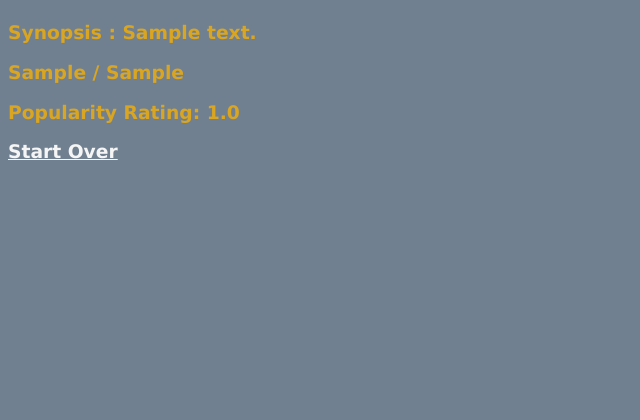
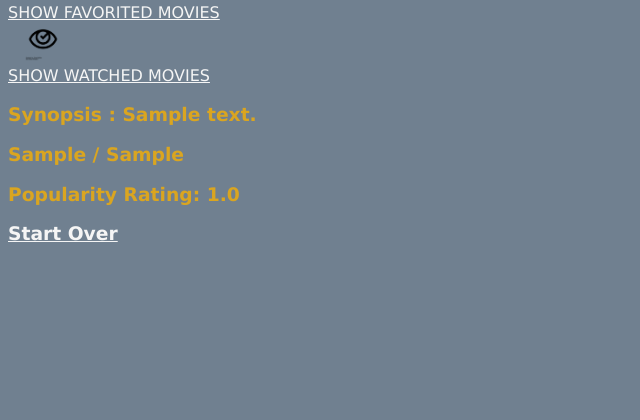
Before and after one commit to jeffng5/Movie_Recommender, a Flask app: page /1 in a window 1280 px wide. Shown: the part 334-754 px from the top of the page, without its empty margins (0-640 px from the left). Run offline with Flask 2, Linux system fonts and the light colour scheme; the visitor is signed in with stand-in values (Sample User, id 1); tables that the repository leaves empty hold one stand-in row (values such as "Sample post").

Commit message:
almost finished minute details

```diff
--- a/app.py
+++ b/app.py
@@ -1,4 +1,4 @@
-from flask import Flask, render_template, request, flash, redirect, session
+from flask import Flask, render_template, request, flash, redirect, session, jsonify
 # from flask_session import Session
 # from flask_debugtoolbar import DebugToolbarExtension
 from sqlalchemy.exc import IntegrityError
@@ -90,14 +90,25 @@ def intro():
     identify = User.query.filter_by(id=id).first()
     return render_template('intro.html', identify=identify)
 
+from sqlalchemy.orm import class_mapper
 
-@app.route('/search', methods=['GET', 'POST'])
+def to_dict(model):
+    columns = [c.key for c in class_mapper(model.__class__).columns]
+    return dict((c, getattr(model, c)) for c in columns)
+
+@app.route('/search', methods=['GET','POST'])
 def search_movie():
+    # jsonFav= Favorite.query.filter(Favorite.user_id == session['user_id']).all()
+    # result_dict =[to_dict(r) for r in jsonFav]
+    # json_result = json.dumps(result_dict)
+
     form = MovieForm()
     if form.validate_on_submit():
+
+        watched_movies = Movie.query.filter(Movie.id==Watched.movie_id, Watched.user_id==session['user_id']).all()
+        favorited_movies = Movie.query.filter(Movie.id==Favorite.movie_id, Watched.user_id==session['user_id']).all()
         term = form.title.data
         list_of_movies = Movie.query.filter(Movie.title.ilike("%" + term + "%")).order_by(Movie.popularity.desc())
-
         u_id= session['user_id']
 
 
@@ -105,9 +116,11 @@ def search_movie():
         # db.session.add(favorite)
         # db.session.commit()
 
-        return render_template("select.html", list_of_movies= list_of_movies)
+        return render_template("select.html", list_of_movies= list_of_movies, favorited_movies= favorited_movies, watched_movies= watched_movies)
     else:
         return render_template("search.html", form = form)
+
+
 
 
 @app.route('/catalog', methods=['GET', 'POST'])
@@ -258,4 +271,48 @@ def unfavorite_movie():
         Favorite.query.filter(Favorite.movie_id == movie_id, Favorite.user_id == user_id).delete()
         db.session.commit()
 
-    return render_template("select.html", item=item )
+    return render_template("movie_details.html", item=item )
+
+
+@app.route("/post-to-unwatched", methods=['POST'])
+def unwatch_movie():
+    data = request.get_json(force=True)
+    item = data['movie_id']
+
+    if item:
+        user_id = session['user_id']
+        movie_id=item
+        print(item)
+        Watched.query.filter(Watched.movie_id == movie_id, Watched.user_id == user_id).delete()
+        db.session.commit()
+
+    return render_template("movie_details.html")
+
+@app.route("/post-to-watched", methods=['POST'])
+def watch_movie():
+    data = request.get_json(force=True)
+
+    item = data['movie_id']
+    print(item)
+    if item:
+        user_id = session['user_id']
+        movie_w = item
+
+        watched_movie=Watched(user_id = user_id, movie_id = movie_w)
+        db.session.add(watched_movie)
+        db.session.commit()
+
+    return render_template('movie_details.html')
+
+
+@app.route('/favorited')
+def get_favorited():
+    favorited_movies = Movie.query.filter(Movie.id==Favorite.movie_id, Watched.user_id==session['user_id']).all()
+    return render_template('favorited.html', favorited_movies=favorited_movies)
+
+
+
+@app.route('/watched')
+def get_watched():
+    watched_movies = Movie.query.filter(Movie.id==Watched.movie_id, Watched.user_id==session['user_id']).all()
+    return render_template('watched.html', watched_movies=watched_movies)
--- a/static/icon-listing.js
+++ b/static/icon-listing.js
@@ -1,20 +1,15 @@
-// adding favorite movie to Favorite table
 
-//favorite button
-let button = document.querySelector('img.favorited-movie')
-console.log(button)
-//content of favorite button -- movie_id
 let m_id = document.getElementsByTagName('h3')[0].id
 // let fav= document.getElementById('favorite')
 // console.log(fav)
-console.log(m_id)
+
 
 // const axios= require('axios')
 
 // let data ={'movie_id':m_id}
 
 function fillIcon(){
-// document.getElementsByClassName("favorited-movie").id="unfavorited"
+
 let ele= document.getElementsByTagName("img")[1]
 console.log(ele)
 ele.src = "../static/images/liked.png"
@@ -22,35 +17,9 @@ ele.id= 'unfavorite'
 
 }
 
-function laggard(){
-let ele1 = document.getElementsByTagName("img")[1]
-}
-
-
-//unfavorite
-
-//axios POST request to Flask backend to delete Favorite from db
-
-// let delete_m_id = document.getElementById('title-detail').href
-// let delete_fav = document.getElementById('unfavorite')
-// let data1= {
-//     'movieId': m_id.toString.slice(22, ), "image1": delete_fav.toString()
-// }
-
-// bttn= document.getElementById('unfavorite')
-
-// bttn.addEventListener("click", function(){try {unfillIcon()}
-// catch{err}
 
 
 
-    // .catch(function (error){
-    // console.log(error)
-
-    // })
-    // console.log(response2.data)
-    // console.log(image)
-    // }
 
 function unfillIcon() {
         let ele2= document.getElementsByTagName("img")[1]
@@ -63,32 +32,15 @@ async function deleteFavorite(){
 
     let response2 = await axios.post("http://127.0.0.1:5000/post-to-unfavorites", {'movie_id' : m_id})
         console.log(response2)}
-// button.addEventListener('dblclick', function(){ deleteFavorite(); unfillIcon()})
 
-// function unfavoriteIcon(){
-// button.innerHTML = '<img class="favorited-movie-grid" id="unfavorite" src="../static/images/favorited.png" height="25" width="25">'
-// }
-
-//axios POST request to Flask backend so that it can store to Favorite db
-
-//}
-
-
-// })
 
 async function postFavorite(){
     let resp = await axios.post("http://127.0.0.1:5000/post-to-favorites", {'movie_id' : m_id})
-    console.log(resp)}
-//     try {
+    }
 
-//     const p1= fillIcon();
-//     const p2 = deleteFavorite();
-//     const p3 = unfillIcon()
-//     await Promise.all([p1,p2,p3])
-// }
+const button = document.querySelector('img.favorited-movie')
 
-// finally{
-// console.log('done!')
+console.log(button)
 
 
 
@@ -98,30 +50,41 @@ button.addEventListener('dblclick', async()=> {deleteFavorite(); unfillIcon()})
 
 
 
+let m_id_watched = document.getElementsByTagName('h3')[0].id
+// //naming the button
+const button1 = document.querySelector('img.watched-movie')
+console.log(button1)
+// //axios POST request to Flask backend to store to Watched db
+async function postWatched(){
+    let resp3 = await axios.post("http://127.0.0.1:5000/post-to-watched", {"movie_id" :m_id_watched})
+
+}
+
+function fillIconW(){
+    let watchIcon = document.getElementsByTagName('img')[2]
+    watchIcon.src = "../static/images/watched-filled.png"
+    watchIcon.id= "watched"
+}
+button1.addEventListener("click", function(){postWatched(); fillIconW()})
+
+async function postUnwatched(){
+ let resp4 = await axios.post("http://127.0.0.1:5000/post-to-unwatched", {"movie_id": m_id_watched})
+
+}
+
+function unfillIconW(){
+    let watchIconU = document.getElementsByTagName('img')[2]
+    watchIconU.src = "../static/images/check-eye.png"
+    watchIconU.id = "unwatched"
+}
+
+button1.addEventListener("dblclick", function(){postUnwatched(); unfillIconW() })
 
 
+async function getFavorited(){
+    let resp5 = await axios.get("http://127.0.0.1:5000/search")
+    console.log(resp5)
+    data = json.dumps(json_result)
+    console.log(data)
 
-
-
-//POST request on click of icon
-// button.addEventListener("click", function(){postFavorite(); fillIcon()})
-
-
-
-//adding watched movie to Watched table
-
-//getting the movie id data
-// const m_id_watched = document.getElementById('title-detail')
-
-// //naming the button
-// const button1 = document.getElementsByClassName('watched-movie-grid')
-
-// //axios POST request to Flask backend to store to Watched db
-// async function postWatched(){
-// let resp = await axios.post("http://127.0.0.1:5000/post-to-watched", {m_id_watched})
-// console.log(resp.data)
-// }
-
-// function fillIconW(){
-//     button1.innerHTML('<img class="favorited-movie-grid" src="../static/images/watched-filled.png" height="25" width="25">')
-// }
+}
--- a/static/style.css
+++ b/static/style.css
@@ -56,16 +56,16 @@ color: gray;
 }
 
 img.watched-movie{
-position: absolute;
-top: 97px;
-left: 215px;
+position: relative;
+top: 0px;
+left: 15px;
 color: gray;
 }
 
 img.favorited-movie-grid{
   position: relative;
   top: -45px;
-  left: 43px;
+  left: 30px;
   color: gray;
 
   }
@@ -73,7 +73,7 @@ img.favorited-movie-grid{
 img.watched-movie-grid{
   position: relative;
   top: -15px;
-  left: 115px;
+  left: 2px;
   color: gray;
   }
 
@@ -121,3 +121,9 @@ margin-bottom: 30px;
 margin-top: 30px;
 
 }
+
+div.columnar{
+float: left;
+width: 33%;
+
+}
--- a/templates/movie_details.html
+++ b/templates/movie_details.html
@@ -14,7 +14,9 @@
 <h3 class= 'movie' id="{{movie.id}}">{{movie.title}}</h3>
 <img class= "poster" src="https://image.tmdb.org/t/p/original/{{movie.image}}" width="200" height="275">
 <img class="favorited-movie" src="../static/images/unliked.png">
-<img class= "watched-movie" src="../static/images/check-eye.png" height= "40" width="40">
+
+<div><a href="/favorited">SHOW FAVORITED MOVIES</a></div>
+<img class= "watched-movie" src="../static/images/check-eye.png" height= "40" width="40"><div><a href="/watched">SHOW WATCHED MOVIES</a></div>
 <h3>Synopsis : {{movie.summary}}</h3>
 <h3>{{movie.genre1}} / {{movie.genre2}}</h3>
 
```
Also changed, not shown: templates/select.html (+7 -6 lines).
